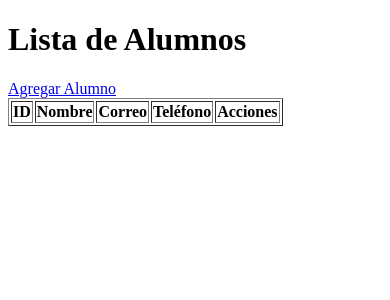
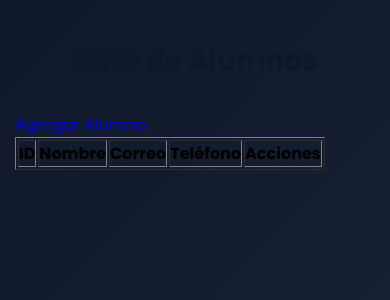
Before and after one commit to marlonasfa/crud_1, a Flask app: page / in a window 390 px wide. Shown: the top 300 px of the page. Run offline with Flask 3, Linux system fonts and the light colour scheme; data that the repository does not hold is empty.

Commit message:
Add files via upload

```diff
--- /dev/null
+++ b/static/css/style.css
@@ -0,0 +1,97 @@
+@import url('https://fonts.googleapis.com/css2?family=Poppins:wght@300;400;500;600;700&display=swap');
+
+*{
+    margin: 0;
+    padding: 0;
+    box-sizing: border-box;
+}
+
+body{
+    font-family: 'Poppins', sans-serif;
+    background: linear-gradient(135deg, #0f172a, #1e293b);
+    min-height: 100vh;
+    padding: 40px 15px;
+}
+
+/* CONTENEDOR */
+
+.container{
+    background: #ffffff;
+    padding: 40px;
+    border-radius: 20px;
+    box-shadow: 0px 10px 30px rgba(0,0,0,0.3);
+}
+
+/* TITULOS */
+
+h1,
+h2{
+    text-align: center;
+    margin-bottom: 30px;
+    color: #0f172a;
+    font-weight: 700;
+}
+
+/* BOTONES */
+
+.btn{
+    border-radius: 10px;
+    padding: 10px 18px;
+    font-weight: 500;
+    transition: 0.3s;
+}
+
+.btn:hover{
+    transform: scale(1.05);
+}
+
+/* TABLA */
+
+.table{
+    border-radius: 15px;
+    overflow: hidden;
+}
+
+.table thead{
+    background: #0f172a;
+    color: white;
+}
+
+.table tbody tr:hover{
+    background: #f1f5f9;
+    transition: 0.3s;
+}
+
+/* INPUTS */
+
+.form-control{
+    border-radius: 10px;
+    padding: 12px;
+    border: 2px solid #cbd5e1;
+}
+
+.form-control:focus{
+    border-color: #2563eb;
+    box-shadow: 0px 0px 10px rgba(37,99,235,0.3);
+}
+
+/* FORMULARIO */
+
+form{
+    max-width: 600px;
+    margin: auto;
+}
+
+/* RESPONSIVE */
+
+@media(max-width:768px){
+
+    .container{
+        padding: 20px;
+    }
+
+    h1{
+        font-size: 28px;
+    }
+
+}
--- a/templates/index.html
+++ b/templates/index.html
@@ -2,6 +2,7 @@
 <html>
 <head>
     <title>Alumnos</title>
+    <link rel="stylesheet" href="{{ url_for('static', filename='css/style.css') }}">
 </head>
 <body>
     <h1>Lista de Alumnos</h1>
```
